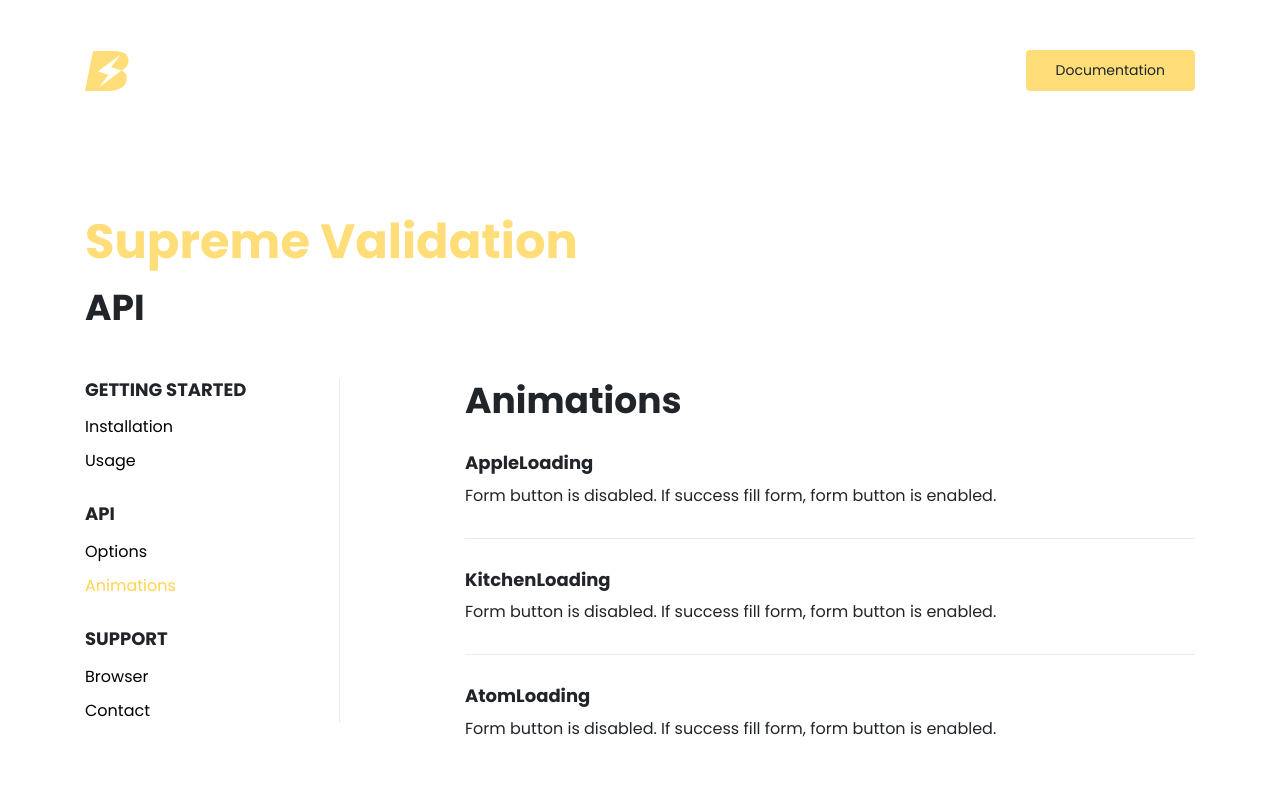
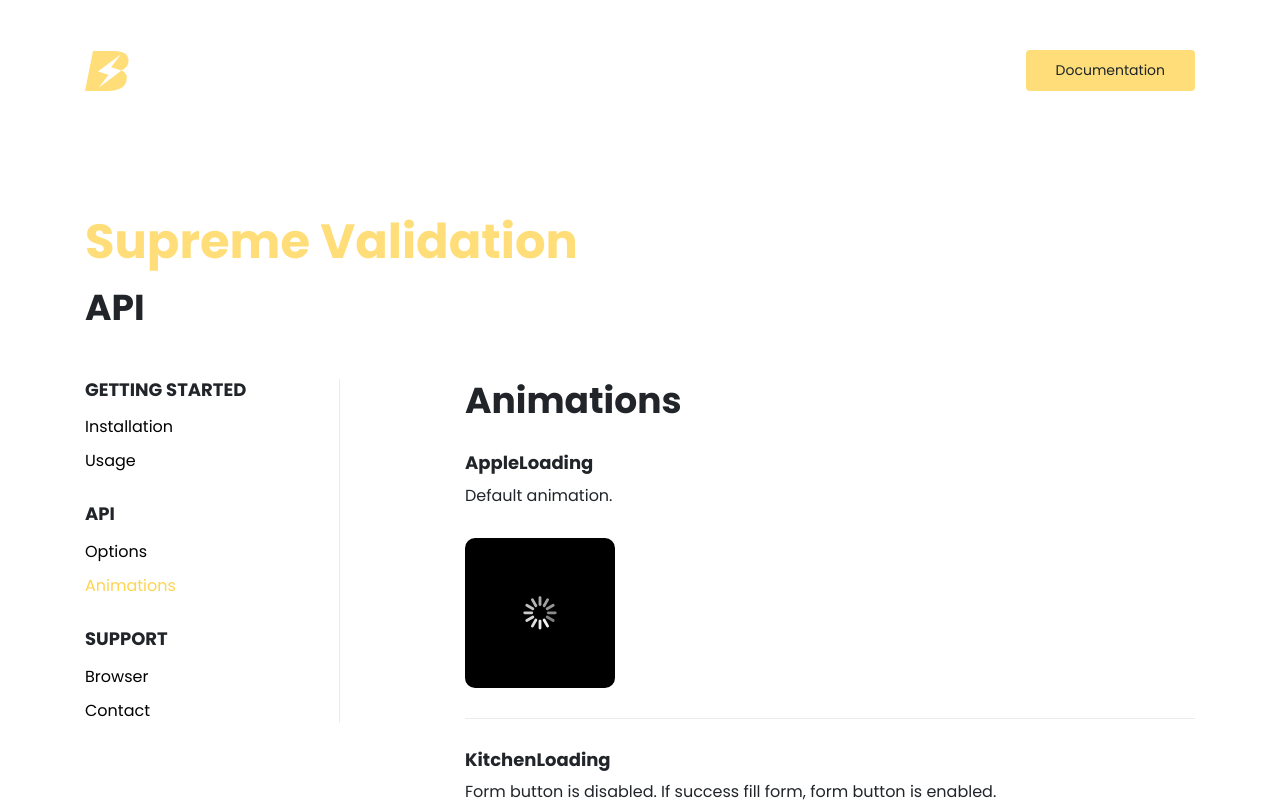
Before and after one commit to bolt-loading/bolt-loading-website, an Angular app: page /animations in a window 1280 px wide. Shown: the top 802 px of the page. Built offline with nearby package versions, Linux system fonts and the light colour scheme.

Commit message:
Loading animations init.

```diff
--- a/src/app/animations/animations.component.ts
+++ b/src/app/animations/animations.component.ts
@@ -6,7 +6,8 @@ import { Component, OnInit } from '@angular/core';
     <app-detail>
       <article class="detail-item">
         <h4>AppleLoading</h4>
-        <p>Form button is disabled. If success fill form, form button is enabled.</p>
+        <p>Default animation.</p>
+        <app-apple-loading></app-apple-loading>
       </article>
       <article class="detail-item">
         <h4>KitchenLoading</h4>
--- a/src/style/detail-item.scss
+++ b/src/style/detail-item.scss
@@ -15,4 +15,16 @@
     padding-bottom: 30px;
     margin-bottom: 30px;
   }
+
+  figure {
+    width: 150px;
+    height: 150px;
+    margin: 0px;
+    margin-top: 30px;
+    background-color: $black;
+    display: flex;
+    align-items: center;
+    justify-content: center;
+    border-radius: 10px;
+  }
 }
--- a/src/style/styles.scss
+++ b/src/style/styles.scss
@@ -16,6 +16,8 @@
 @import "./form/button";
 @import "./form/select";
 
+@import "./loadings/apple-loading";
+
 @import "./loading";
 @import "./phone-mockup";
 @import "./copy-command";
```
Also changed, not shown: src/app/app.module.ts (+7 -1 lines).
